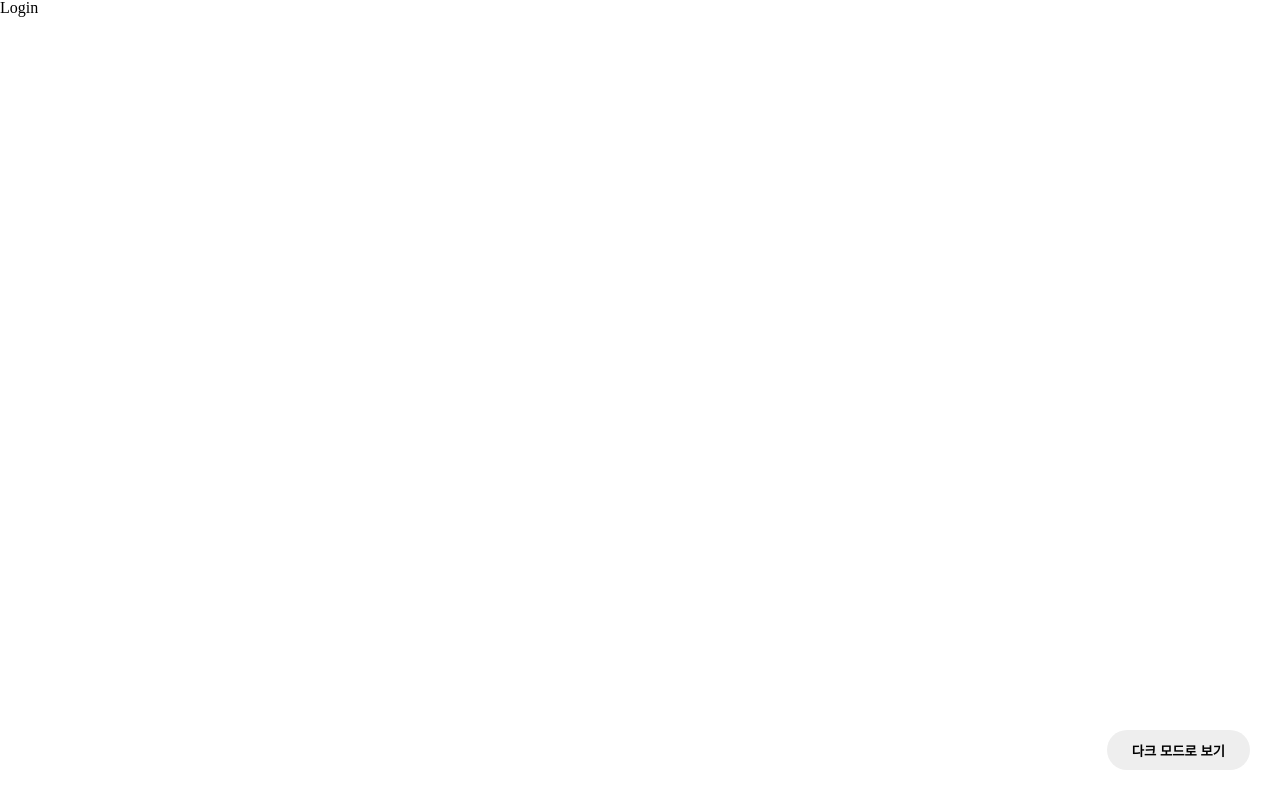
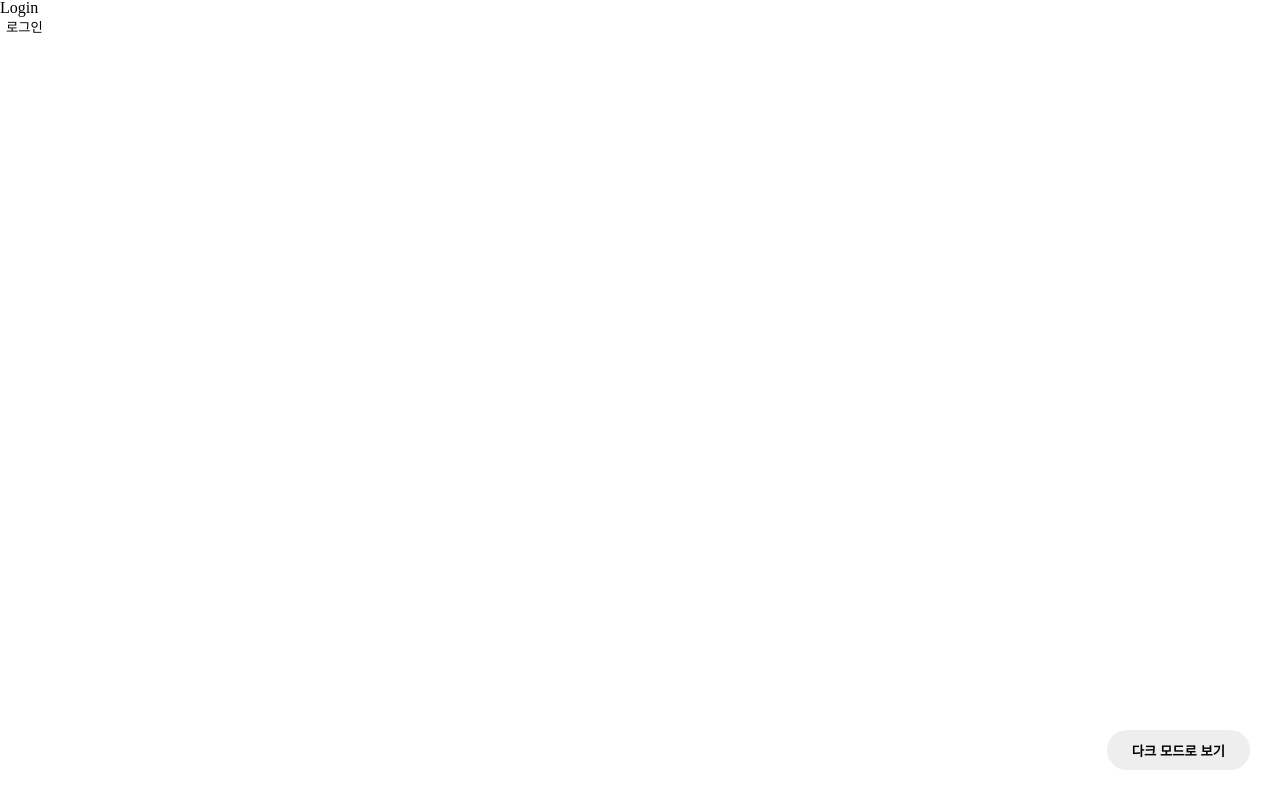
Before and after one commit to Jetty2020/react-presentation, a React (Create React App) app: page /login in a window 1280 px wide. Built offline with nearby package versions, Linux system fonts and the light colour scheme.

Commit message:
:alembic: Redux toolkit을 이용한 loginUser dispatch

```diff
--- a/src/pages/Login.jsx
+++ b/src/pages/Login.jsx
@@ -1,11 +1,44 @@
 import React from 'react';
+import { useDispatch } from 'react-redux';
+import { useNavigate } from 'react-router-dom';
 import PageTitle from '../components/common/PageTitle';
+import { loginUser } from '../redux/action/user';
 
 function Login() {
+  const dispatch = useDispatch();
+  const navigate = useNavigate();
+
+  const onSubmit = (event) => {
+    event.preventDefault();
+
+    const dataToSubmit = {
+      user: {
+        email: 'team15@team.com',
+        password: '123123',
+      },
+    };
+    dispatch(loginUser(dataToSubmit)).then((response) => {
+      if (response.payload) {
+        if (response.payload.user) {
+          // window.localStorage.setItem('token', response.payload~~~~)
+          console.log('login1', response.payload);
+          navigate('/');
+        } else {
+          console.log('login2', response.payload);
+        }
+      } else {
+        alert('연결 오류');
+      }
+    });
+  };
+
   return (
     <div>
       <PageTitle title="Login" />
       <div>Login</div>
+      <form onSubmit={onSubmit}>
+        <button type="submit">로그인</button>
+      </form>
     </div>
   );
 }
```
